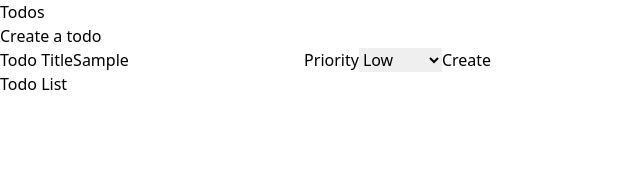
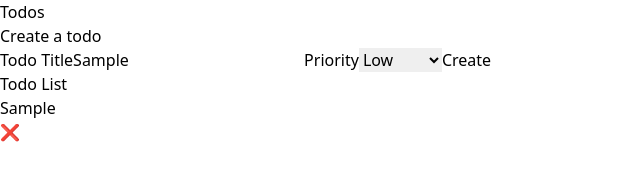
Before and after one commit to JosePater/todo-app, a React (Vite) app: page / in a window 1280 px wide. Both pictures are taken after typing "Sample" into the empty fields and a click on the input "Create". Shown: the top 194 px of the page, without its empty margins (0-640 px from the left). Built offline with nearby package versions, Linux system fonts and the light colour scheme.

Commit message:
feat(delete-tasks): delete tasks button

```diff
--- a/src/pages/home.jsx
+++ b/src/pages/home.jsx
@@ -9,9 +9,18 @@ export function Home() {
     // Agregar valores del localStorage al todos
     const todos = localStorage.getItem('todos'); // string
     if (todos) {
+      // Si hay valores -> agregar otros
       setTodos(JSON.parse(todos)); // JSON
     }
   }, []);
+
+  function onDeleteTodo(title) {
+    const todosLeft = todos.filter((task) => task.title !== title); // Borrar la tarea seleccionada
+    setTodos(todosLeft); // Actualiza el listado en la variable de estado
+    localStorage.setItem('todos', JSON.stringify(todosLeft)); // Actualiza el listado en localStorage
+    alert(`The task:  ${title}, deleted!`);
+
+  }
 
   function onCreateTodoApp(e) {
     e.preventDefault();
@@ -42,6 +51,7 @@ export function Home() {
         setTodos([...todos, task]);
         return localStorage.setItem('todos', JSON.stringify(currentTodos));
       }
+      setTodos([...todos, task]);
       // Añadir la primera tarea al localStorage
       localStorage.setItem('todos', JSON.stringify([task]));
     } else {
@@ -115,7 +125,10 @@ export function Home() {
                 key={i}
                 className={`mx-auto w-full max-w-md rounded border ${colorBorder} px-3 py-4`}
               >
-                <p>{todo.title}</p>
+                <div className="flex justify-between">
+                  <p>{todo.title}</p>
+                  <button onClick={() => onDeleteTodo(todo.title)}>❌</button>
+                </div>
               </div>
             );
           })}
```
